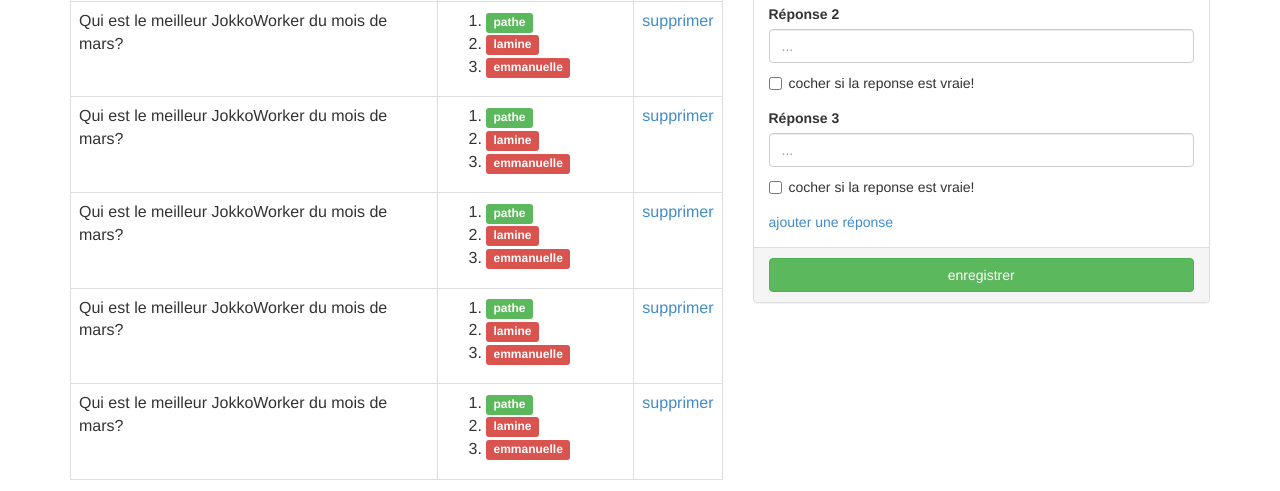
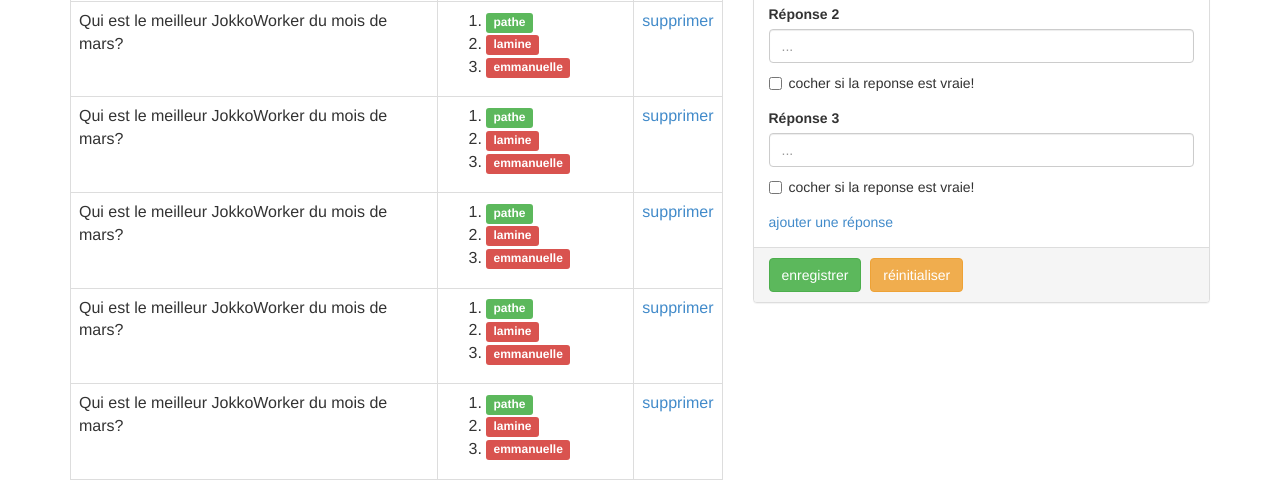
Before and after one commit to PapePathe/qcm, a PHP site: page / in a window 1280 px wide. Shown: the part 271-762 px from the top of the page. Run offline with PHP 8.4, Linux system fonts and the light colour scheme; data comes from the database, SQL or seed files in the repository.

Commit message:
ajout d'un bouton permettant de réinitialiser le formulaire!

```diff
--- a/index.php
+++ b/index.php
@@ -191,7 +191,10 @@
                                 <a href='#' title='ajouter une réponse' id='btn_ajouter_reponse'>ajouter une réponse</a>
                             </div>
                             <div class="panel-footer">
-                                <button type="submit" class="btn btn-success btn-block" name='enregistrer'>enregistrer</button>
+                                <div class='btn-toolbar'>
+                                    <button type="submit" class="btn btn-success" name='enregistrer'>enregistrer</button>
+                                    <button type="submit" class="btn btn-warning" name='reinitialiser' id='btn_reinitialiser'>réinitialiser</button>
+                                </div>
                             </div>
                         </div>
                     </form>
--- a/js/init.js
+++ b/js/init.js
@@ -24,6 +24,14 @@ jQuery(document).ready(function(){
        $rep.appendTo($reponses);
     });
 
-    console.log();
+   /**
+    * Capture du click sur le bouton pour réinitialiser le formulaire
+    * de création d'une question.
+    */
+    jQuery('#btn_reinitialiser').click(function(){
+        $(this).closest('form').find('input[type=text], textarea').val('');
+        $(this).closest('form').find('input[type=checkbox]').attr('checked', false);
+        return false; // prevent the default action
+    });
 
 });
```
